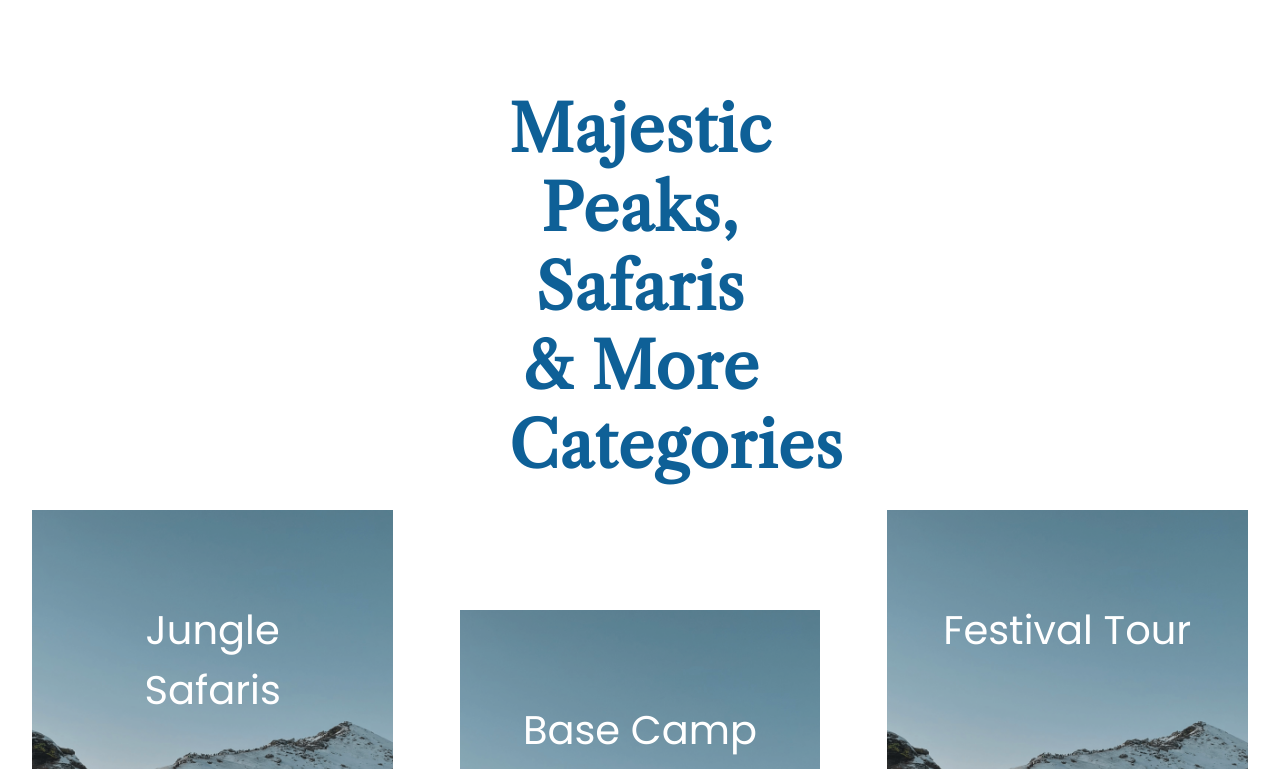
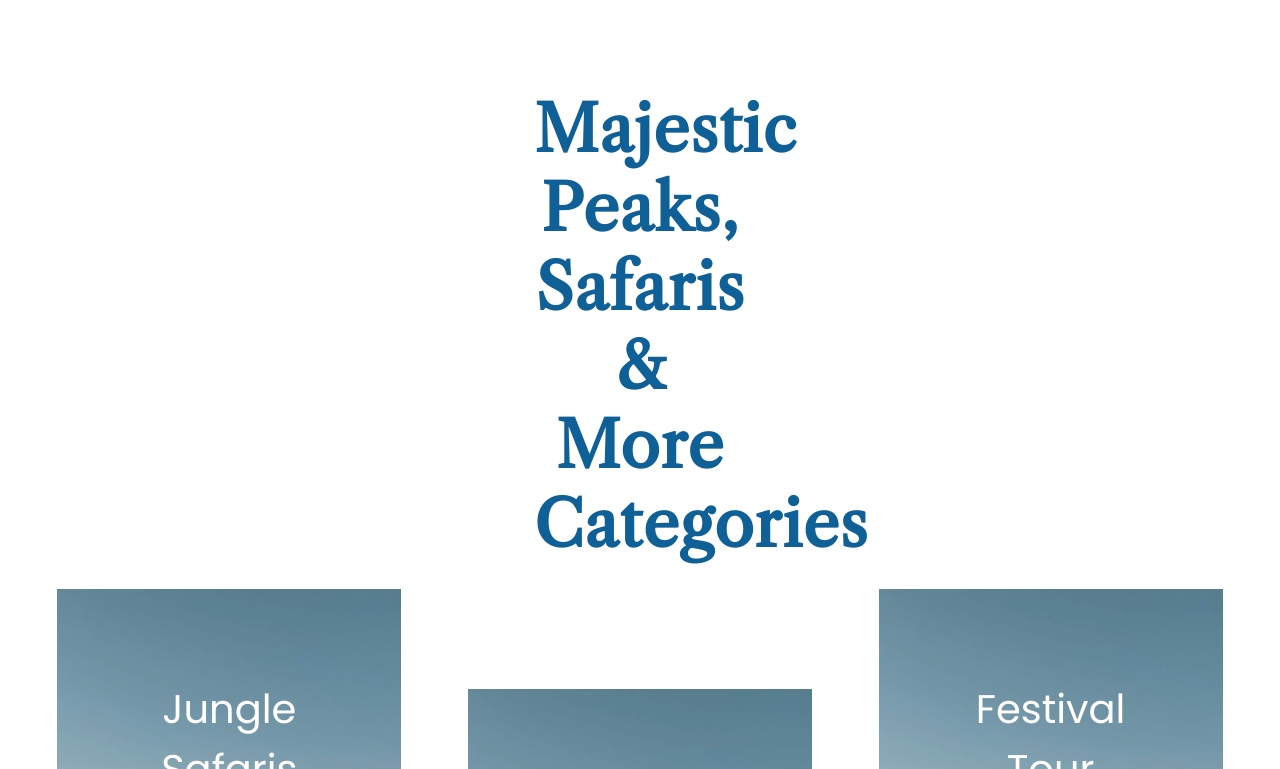
Before and after one commit to ackermanaakriti/sunnytreksf, a React (Create React App) app: page / in a window 1280 px wide. Shown: the part 2211-2980 px from the top of the page. Built offline with nearby package versions, Linux system fonts and the light colour scheme.

Commit message:
second responsive

```diff
--- a/src/ThemeOne/Components/Sections/MajesticPeaks.js
+++ b/src/ThemeOne/Components/Sections/MajesticPeaks.js
@@ -10,7 +10,7 @@ const MajesticPeaks = () => {
   return (
    <>
    <div className='majesticpeaks--wrapper'>
-    <Container maxWidth='xl'>
+    <Container >
         <div className='majestic--header--container'>        <h1 className='section--header'>Majestic Peaks, <br></br>Safaris & More <br></br> Categories</h1>
 </div>
         <div className='majesticpeaks--container'>
```
